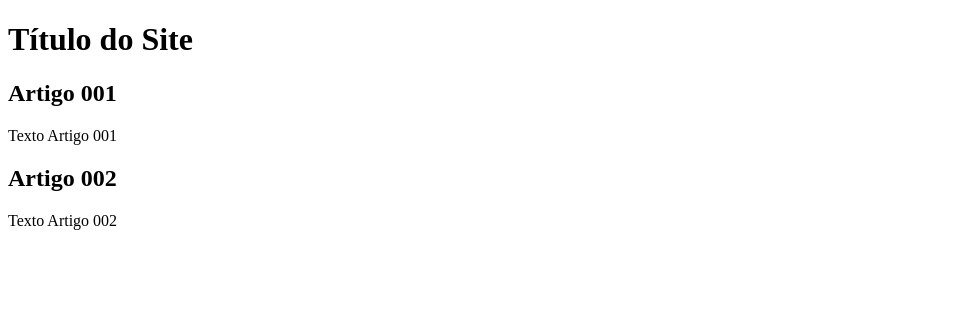
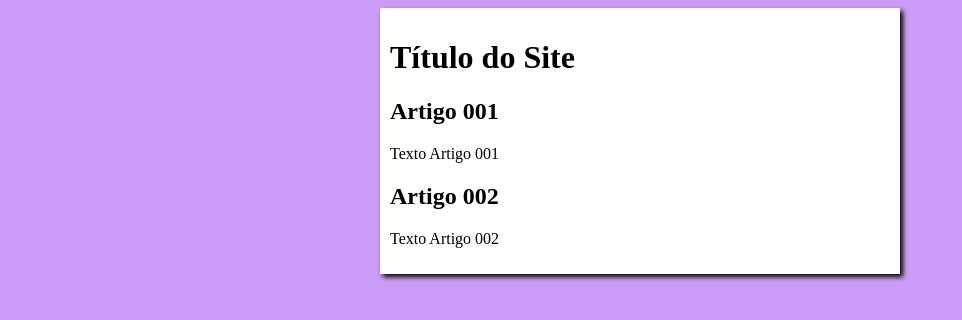
Before and after one commit to vitox1001/Projeto-site, a plain HTML site: page index.html in a window 1280 px wide. Shown: the whole page, without its empty margins (0-962 px from the left). Drawn offline with Linux system fonts and the light colour scheme.

Commit message:
Iniciei o design

```diff
--- /dev/null
+++ b/estilos/style.css
@@ -0,0 +1,17 @@
+{
+	font-family: Arial, Helvetica, sams-serif;
+	font-size: 16px;
+}
+
+body {
+	background-color: rgb(204, 157, 248);
+
+}
+
+main {
+	background-color: white;
+	width:500px;
+	margin: auto;
+	padding: 10px;
+	box-shadow: 3px 3px 5px rgba(0, 0, 0.473);
+}
--- a/index.html
+++ b/index.html
@@ -4,6 +4,7 @@
 	<meta charset="UTF-8">
 	<meta name="viewport" content="width=device-width, initial-scale=1.0">
 	<title>Título do Site</title>
+	<link rel="stylesheet" href="estilos/style.css"
 </head>
 <body>
 	<main>
```
